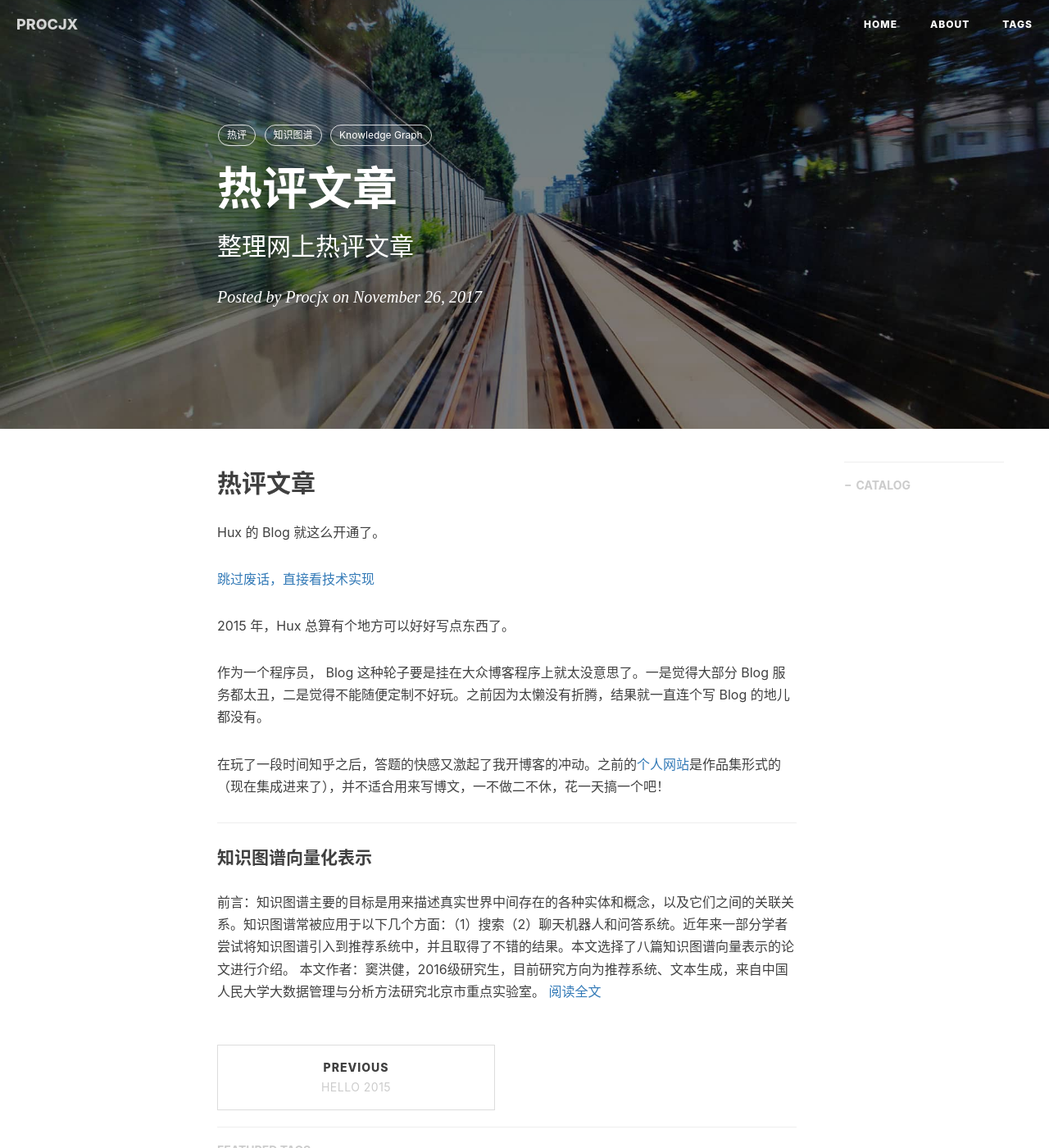
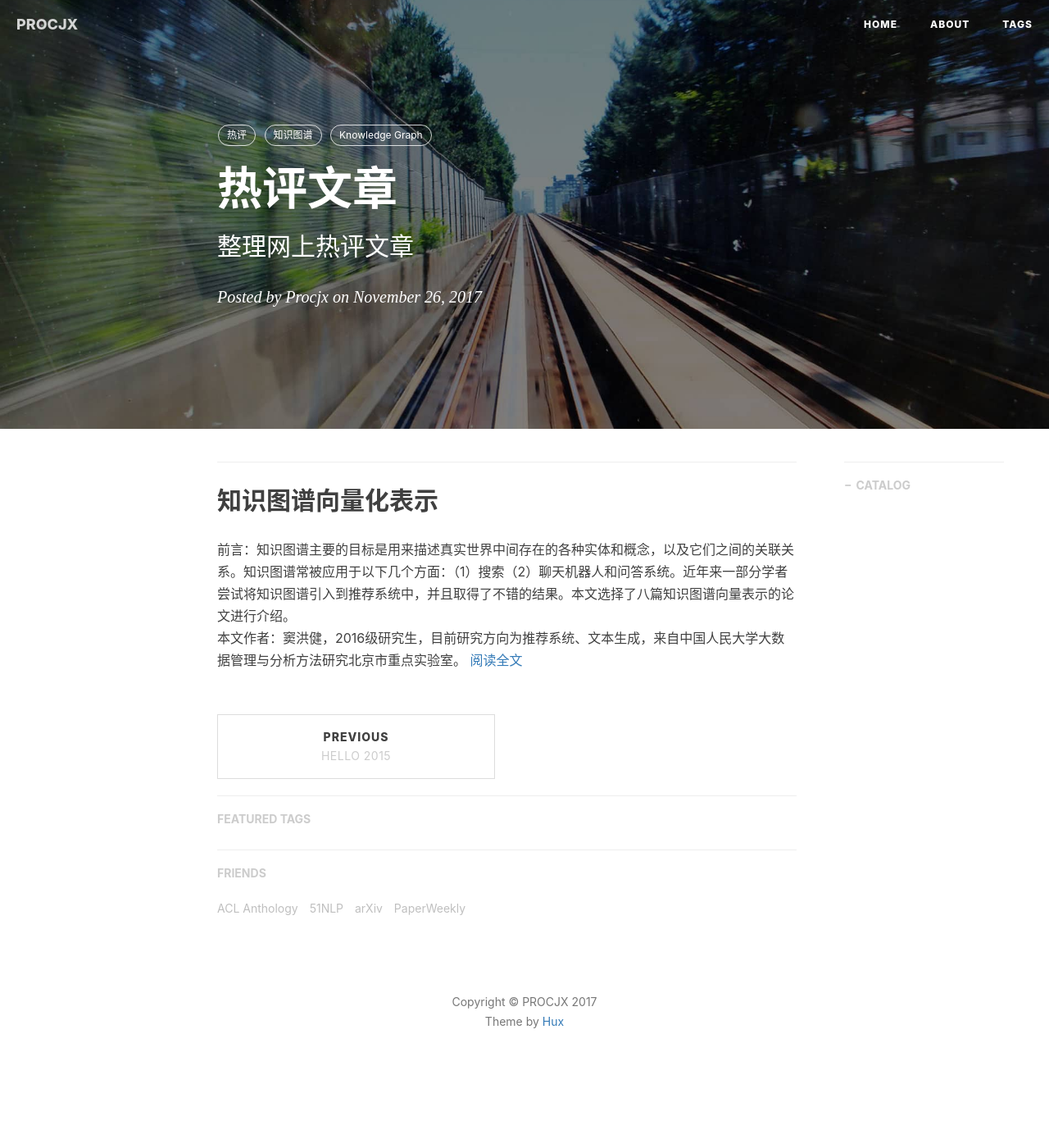
Before and after one commit to procjx/procjx.github.io.old, a Jekyll site: the page built from _posts/2017-11-26-热评文章.md, in a window 1280 px wide and 1400 px high. Shown: the whole window at 82% size. Built offline with Jekyll 4.4.1, drawn with Linux system fonts in a browser that asks for light colours; nearby versions of some CDN libraries; comment, search, counter and statistics services are not loaded.

Commit message:
Update 2017-11-26-热评文章.md

```diff
--- a/_posts/2017-11-26-热评文章.md
+++ b/_posts/2017-11-26-热评文章.md
@@ -11,28 +11,10 @@ tags:
     - 知识图谱
     - Knowledge Graph
 ---
-
-## 热评文章
-
-Hux 的 Blog 就这么开通了。
-
-[跳过废话，直接看技术实现 ](#build)
-
-
-
-2015 年，Hux 总算有个地方可以好好写点东西了。
-
-
-作为一个程序员， Blog 这种轮子要是挂在大众博客程序上就太没意思了。一是觉得大部分 Blog 服务都太丑，二是觉得不能随便定制不好玩。之前因为太懒没有折腾，结果就一直连个写 Blog 的地儿都没有。
-
-在玩了一段时间知乎之后，答题的快感又激起了我开博客的冲动。之前的[个人网站](http://huangxuan.me/portfolio)是作品集形式的（现在集成进来了），并不适合用来写博文，一不做二不休，花一天搞一个吧！
-
-
-<p id = "build"></p>
 ---
 
-#### 知识图谱向量化表示
+## 知识图谱向量化表示
 
-前言：知识图谱主要的目标是用来描述真实世界中间存在的各种实体和概念，以及它们之间的关联关系。知识图谱常被应用于以下几个方面：（1）搜索（2）聊天机器人和问答系统。近年来一部分学者尝试将知识图谱引入到推荐系统中，并且取得了不错的结果。本文选择了八篇知识图谱向量表示的论文进行介绍。
+前言：知识图谱主要的目标是用来描述真实世界中间存在的各种实体和概念，以及它们之间的关联关系。知识图谱常被应用于以下几个方面：（1）搜索（2）聊天机器人和问答系统。近年来一部分学者尝试将知识图谱引入到推荐系统中，并且取得了不错的结果。本文选择了八篇知识图谱向量表示的论文进行介绍。<br/>
 本文作者：窦洪健，2016级研究生，目前研究方向为推荐系统、文本生成，来自中国人民大学大数据管理与分析方法研究北京市重点实验室。
 [阅读全文](https://zhuanlan.zhihu.com/p/30320631)
```
